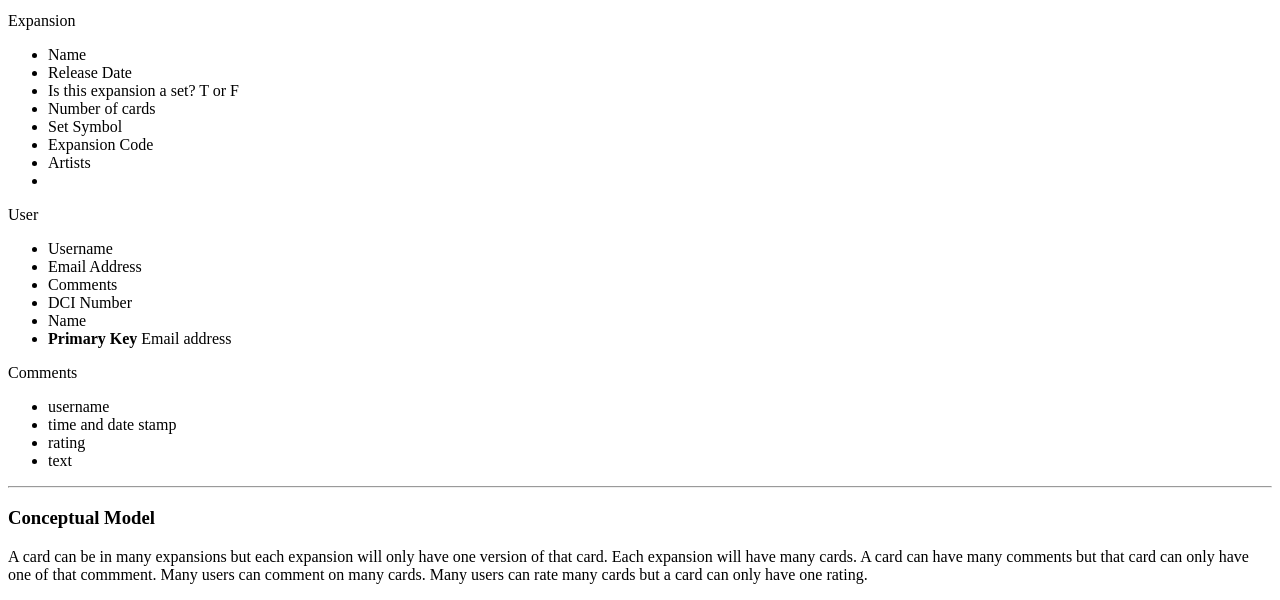
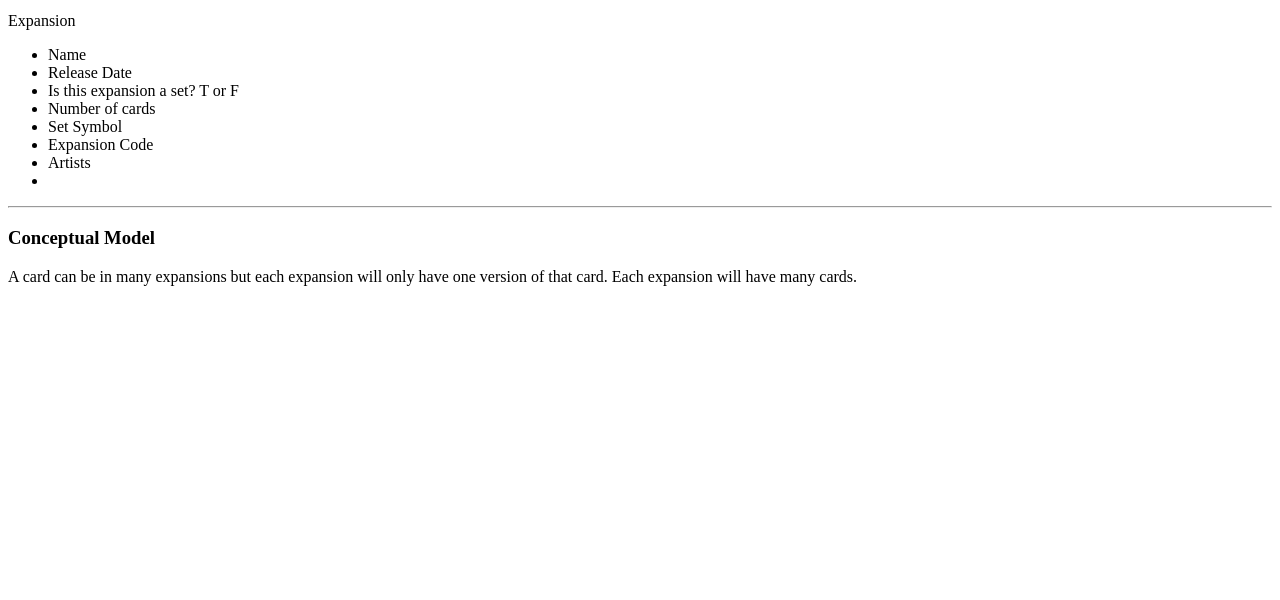
Before and after one commit to kimberlykeller/gatherer, a PHP site: page / in a window 1280 px wide. Shown: the part 1093-1693 px from the top of the page. After the commit the page ends 1379 px from the top, so only its background shows below. Run offline with PHP 8.4, Linux system fonts and the light colour scheme; some libraries are stand-ins or nearby versions.

Commit message:
version 2 without users and comments

```diff
--- a/index.php
+++ b/index.php
@@ -80,29 +80,10 @@
 				<li></li>
 			</ul>
 
-		<p>User</p>
-			<ul>
-				<li>Username</li>
-				<li>Email Address</li>
-				<li>Comments</li>
-				<li>DCI Number</li>
-				<li>Name</li>
-				<li><strong>Primary Key</strong> Email address</li>
-			</ul>
-
-		<p>Comments</p>
-		<ul>
-			<li>username</li>
-			<li>time and date stamp</li>
-			<li>rating</li>
-			<li>text</li>
-		</ul>
-
 		<hr>
 		<h3>Conceptual Model</h3>
 		<p>A card can be in many expansions but each expansion will only have one version of that card. Each expansion will have
-		many cards. A card can have many comments but that card can only have one of that commment. Many users can comment on many cards.
-		Many users can rate many cards but a card can only have one rating. </p>
+		many cards.  </p>
 
 	</body>
 </html>
```
